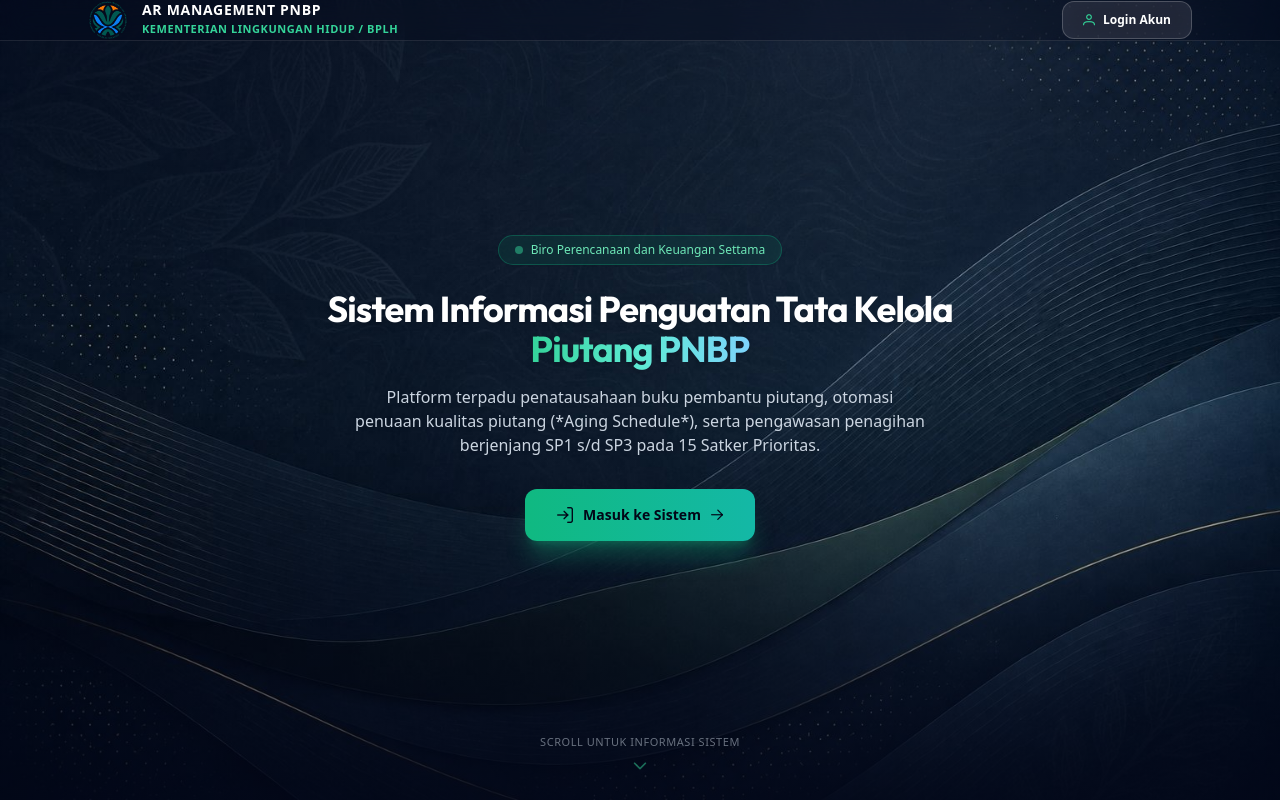
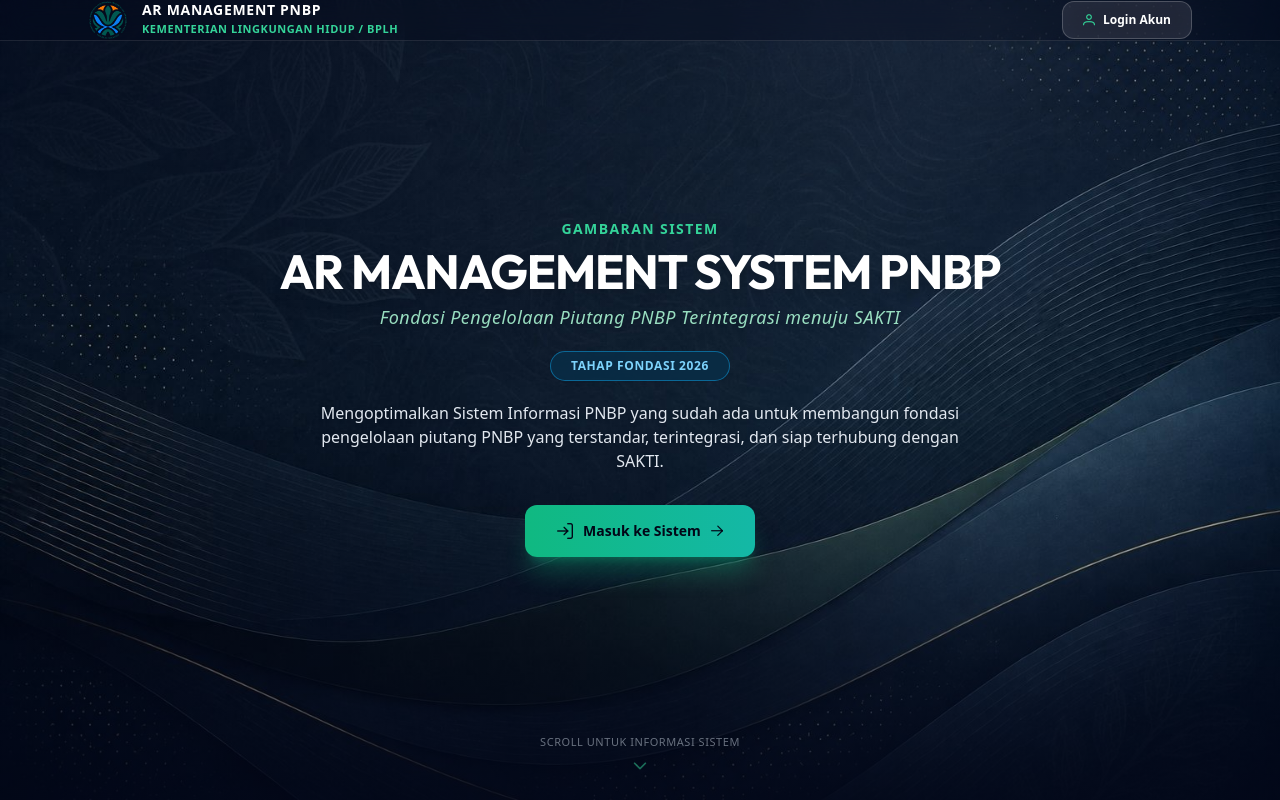
Before and after one commit to andyaloys/ar_pnbp, an Angular app in the folder frontend/: page / in a window 1280 px wide. Built offline with nearby package versions, Linux system fonts and the light colour scheme.

Commit message:
feat(landing): update hero title and tagline to official AR MANAGEMENT SYSTEM PNBP reference

```diff
--- a/frontend/src/app/features/landing/landing.component.ts
+++ b/frontend/src/app/features/landing/landing.component.ts
@@ -64,23 +64,32 @@ import { ThemeService } from '../../core/services/theme.service';
         </header>
 
         <!-- Clean Hero Center -->
-        <div class="flex-1 flex flex-col justify-center items-center px-6 py-12 max-w-4xl mx-auto text-center">
+        <!-- Clean Hero Center (Sesuai Dokumen Resmi) -->
+        <div class="flex-1 flex flex-col justify-center items-center px-6 py-10 max-w-4xl mx-auto text-center">
 
-          <!-- Badge Institusi (Tanpa kata PMK) -->
-          <div class="inline-flex items-center gap-2 px-4 py-1.5 rounded-full text-xs font-medium bg-emerald-500/10 text-emerald-300 border border-emerald-500/30 backdrop-blur-md mb-6 shadow-sm">
-            <span class="w-2 h-2 rounded-full bg-emerald-400 animate-pulse"></span>
-            <span>Biro Perencanaan dan Keuangan Settama</span>
+          <!-- Label Atas: GAMBARAN SISTEM -->
+          <div class="text-xs sm:text-sm font-extrabold tracking-widest text-emerald-400 uppercase mb-2">
+            GAMBARAN SISTEM
           </div>
 
-          <!-- Main Title (Ukuran Font Lebih Proporsional & Elegan) -->
-          <h1 class="text-2xl sm:text-3xl lg:text-4xl font-extrabold tracking-tight text-white leading-snug drop-shadow-md max-w-2xl">
-            Sistem Informasi Penguatan Tata Kelola
-            <span class="bg-gradient-to-r from-emerald-400 via-teal-300 to-sky-300 bg-clip-text text-transparent">Piutang PNBP</span>
+          <!-- Main Title: AR MANAGEMENT SYSTEM PNBP -->
+          <h1 class="text-3xl sm:text-4xl lg:text-5xl font-black tracking-tight text-white leading-tight drop-shadow-lg max-w-3xl">
+            AR MANAGEMENT SYSTEM PNBP
           </h1>
 
-          <!-- Crisp Description -->
-          <p class="mt-4 text-sm sm:text-base text-slate-300 max-w-xl leading-relaxed drop-shadow font-normal">
-            Platform terpadu penatausahaan buku pembantu piutang, otomasi penuaan kualitas piutang (*Aging Schedule*), serta pengawasan penagihan berjenjang SP1 s/d SP3 pada 15 Satker Prioritas.
+          <!-- Tagline Miring -->
+          <p class="mt-2 text-base sm:text-lg italic font-medium text-emerald-200/90 tracking-wide drop-shadow">
+            Fondasi Pengelolaan Piutang PNBP Terintegrasi menuju SAKTI
+          </p>
+
+          <!-- Badge: TAHAP FONDASI 2026 -->
+          <div class="inline-flex items-center px-5 py-1.5 rounded-full text-xs font-bold bg-sky-950/80 text-sky-300 border border-sky-500/50 backdrop-blur-md my-5 shadow-sm uppercase tracking-wider">
+            TAHAP FONDASI 2026
+          </div>
+
+          <!-- Deskripsi Resmi Sesuai Dokumen -->
+          <p class="text-sm sm:text-base text-slate-200 max-w-2xl leading-relaxed drop-shadow font-normal">
+            Mengoptimalkan Sistem Informasi PNBP yang sudah ada untuk membangun fondasi pengelolaan piutang PNBP yang terstandar, terintegrasi, dan siap terhubung dengan SAKTI.
           </p>
 
           <!-- Single Button on First Fold -->
```
